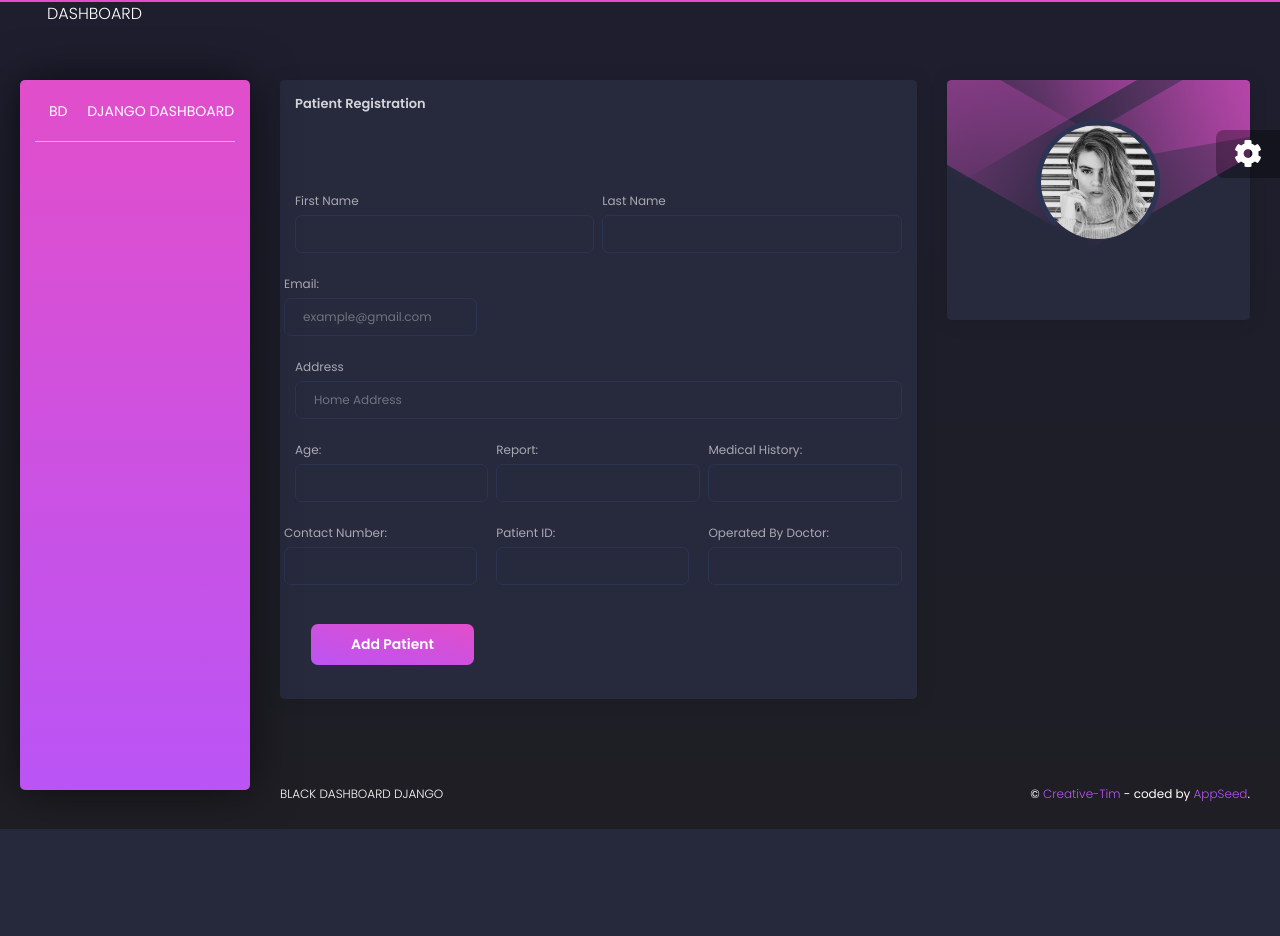
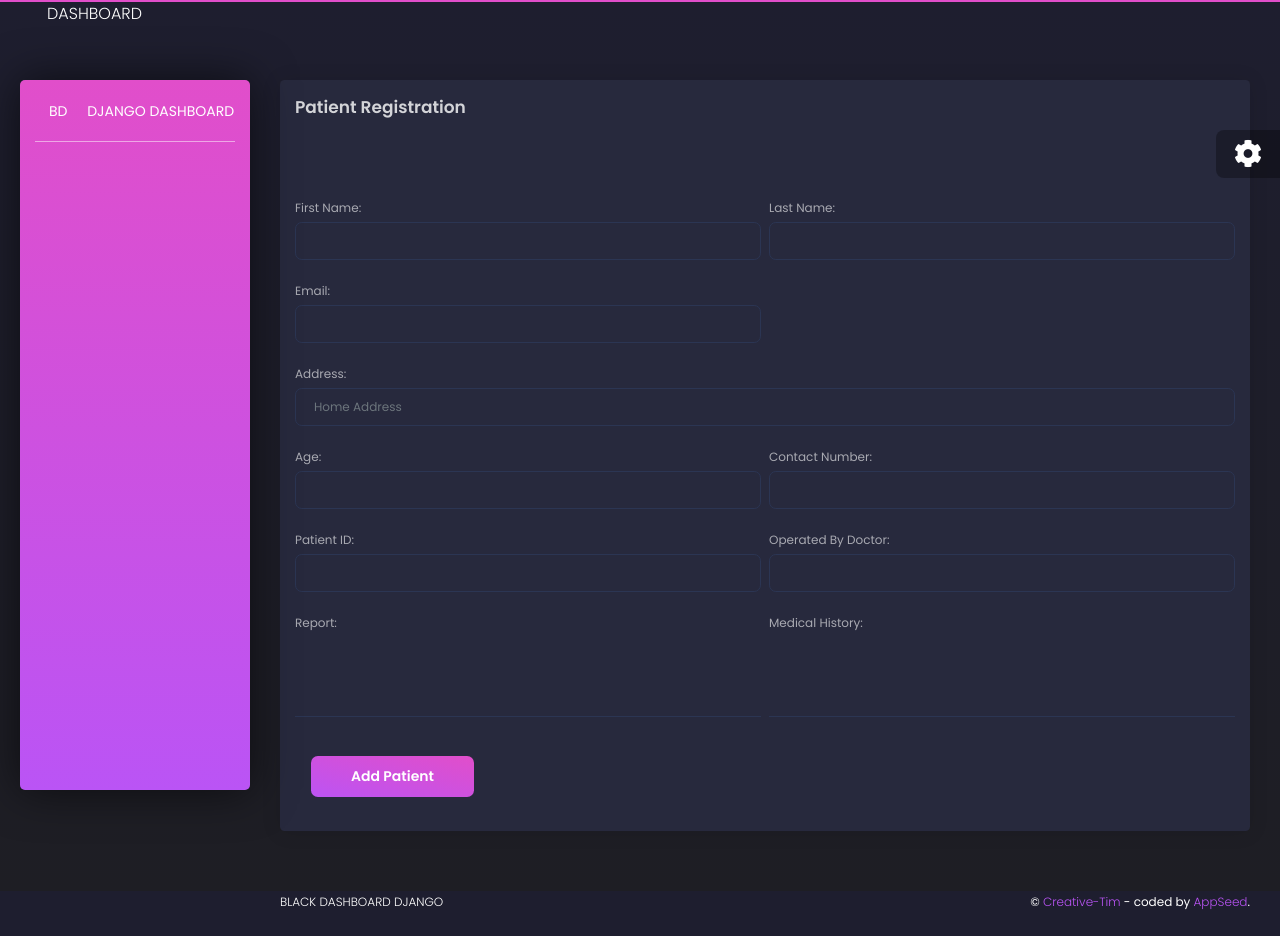
Before and after one commit to sanketmote/UnScriptHackathon, a Django app: a page that uses unscript/templates/addPatient.html in a window 1280 px wide. Before the commit the page ends 829 px from the top, so only its background shows below. Run offline with Django 3.2, Linux system fonts and the light colour scheme; some libraries are stand-ins or nearby versions.

Commit message:
Add Patients and Add Hospital Adds to DB

```diff
--- a/unscript/mercuri/models.py
+++ b/unscript/mercuri/models.py
@@ -45,7 +45,7 @@ class HospitalData(models.Model):
     beds = models.CharField(default = '000000', max_length=6)
     occupiedVentilators = models.CharField(default = '000000', max_length=5)
     occupiedBeds = models.CharField(default = '000000', max_length=6)
-    avilableOxygenCylinders = models.CharField(default = '000000', max_length=6)
+    availableOxygenCylinders = models.CharField(default = '000000', max_length=6)
 
 class HospitalStaff(models.Model):
     user = models.OneToOneField(User, on_delete=models.CASCADE)
--- a/unscript/mercuri/views.py
+++ b/unscript/mercuri/views.py
@@ -25,13 +25,14 @@ class addPatient(View):
         fName = request.POST.get('fName')
         lName = request.POST.get('lName')
         email = request.POST.get('email')
+        email = str(email)
         age = request.POST.get('age')
         age = str(age)
         address = request.POST.get('address')
-        currentStatus = request.POST.get('currentStatus')
+        currentStatus = "Active"
         remarks = request.POST.get('remarks')
         medicalHistory = request.POST.get('medicalHistory')
-        ventilator = True
+        ventilator = False
         contactNo = request.POST.get('contactNo')
         patientID = request.POST.get('patientID')
         isAlive = True
--- a/unscript/templates/addPatient.html
+++ b/unscript/templates/addPatient.html
@@ -8,10 +8,10 @@
 {% block content %}
 
 <div class="row">
-  <div class="col-md-8">
+  <div class="col-md-12">
     <div class="card">
       <div class="card-header">
-        <h5 class="title">Patient Registration</h5>
+        <h4 class="title">Patient Registration</h4>
       </div>
       <br><p>{{error_message}}<br>
       <div class="card-body">
@@ -21,23 +21,23 @@
           <div class="row">
             <div class="col-md-6 pr-md-1">
               <div class="form-group">
-                <label for="fName">First Name</label>
+                <label for="fName">First Name:</label>
                 <input type="text" name="fName" class="form-control" required>
               </div>
             </div>
             <div class="col-md-6 pl-md-1">
               <div class="form-group">
-                <label for="lName">Last Name</label>
+                <label for="lName">Last Name:</label>
                 <input type="text" name="lName" class="form-control" required>
               </div>
             </div>
           </div>
 
           <div class="row">
-            <div class="col-md-4 pl-md-1">
+            <div class="col-md-6 pr-md-1">
               <div class="form-group">
-                <label for="email">Email: </label>
-                <input type="text" class="form-control" placeholder="example@gmail.com" name="email" required>
+                <label for="email">Email:</label>
+                <input type="text" name="email" class="form-control" required>
               </div>
             </div>
           </div>
@@ -45,56 +45,60 @@
           <div class="row">
             <div class="col-md-12">
               <div class="form-group">
-                <label for="address">Address</label>
-                <input type="text" class="form-control" placeholder="Home Address" required name="address">
+                <label for="address">Address:</label>
+                <input type="text" name="address" class="form-control" placeholder="Home Address" required>
               </div>
             </div>
           </div>
 
           <div class="row">
-            <div class="col-md-4 pr-md-1">
+            <div class="col-md-6 pr-md-1">
               <div class="form-group">
                 <label for="age">Age: </label>
-                <input type="Number" class="form-control" name="age" required>
+                <input type="text" class="form-control" name="age" required>
               </div>
             </div>
-            <div class="col-md-4 px-md-1">
+            <div class="col-md-6 pl-md-1">
               <div class="form-group">
-                <label for="remarks">Report: </label>
-                <input type="text" class="form-control" name="remarks" required>
-              </div>
-            </div>
-            <div class="col-md-4 pl-md-1">
-              <div class="form-group">
-                <label for="medicalHistory">Medical History: </label>
-                <input type="text" name="medicalHistory" class="form-control" required>
+                <label for="contactNo"> Contact Number: </label>
+                  <input type="text" name="contactNo" class="form-control" size="10" required>
               </div>
             </div>
           </div>
 
           <div class="row">
-            <div class="col-md-4 pl-md-1">
-              <div class="form-group">
-                <label for="contactNo"> Contact Number: </label>
-                  <input type="text" name="contactNo" class="form-control" size="10" required>
-              </div>
-            </div>
-            <div class="col-md-4 pl-md-1">
+            <div class="col-md-6 pr-md-1">
               <div class="form-group">
                 <label for="patientID">Patient ID: </label>
                 <input type="text" class="form-control" name="patientID" required>
               </div>
             </div>
-            <div class="col-md-4 pl-md-1">
+            <div class="col-md-6 pl-md-1">
               <div class="form-group">
-               <label for="operatedByDoctor">Operated By Doctor: </label>
-                <input type="text" class="form-control" name="operatedByDoctor" required>
+                <label for="operatedByDoctor"> Operated By Doctor: </label>
+                  <input type="text" name="operatedByDoctor"class="form-control" required>
               </div>
             </div>
           </div>
-            <div class="card-footer">
-        <button type="submit" class="btn btn-fill btn-primary">Add Patient</button>
-      </div>
+
+          <div class="row">
+            <div class="col-md-6 pr-md-1">
+              <div class="form-group">
+                <label for="remarks">Report: </label>
+                <textarea rows="4" cols="100"class="form-control" name="remarks" required></textarea>
+              </div>
+            </div>
+            <div class="col-md-6 pl-md-1">
+              <div class="form-group">
+                <label for="medicalHistory"> Medical History: </label>
+                <textarea rows="4" cols="100"class="form-control" name="medicalHistory" required></textarea>
+              </div>
+            </div>
+          </div>
+
+          <div class="card-footer">
+              <button type="submit" class="btn btn-fill btn-primary">Add Patient</button>
+          </div>
         </form>
       </div>
 
@@ -102,30 +106,7 @@
   </div>
 
 
-  <div class="col-md-4">
-    <div class="card card-user">
-      <div class="card-body">
-        <p class="card-text">
-          <div class="author">
-            <div class="block block-one"></div>
-            <div class="block block-two"></div>
-            <div class="block block-three"></div>
-            <div class="block block-four"></div>
-            <a href="javascript:void(0)">
-              <img class="avatar" src="/static/assets/img/emilyz.jpg" alt="...">
-              <h5 class="title">
-                {{ request.user.username }}
-              </h5>
-            </a>
-            <p class="description">
-              {{ request.user.email }}
-            </p>
-          </div>
-        </p>
 
-      </div>
-
-    </div>
   </div>
 </div>
 
```
Also changed, not shown: unscript/templates/addHospital.html (deleted, +0 -113 lines), unscript/db.sqlite3, unscript/mercuri/migrations/0004_auto_20201121_1122.py (added).
